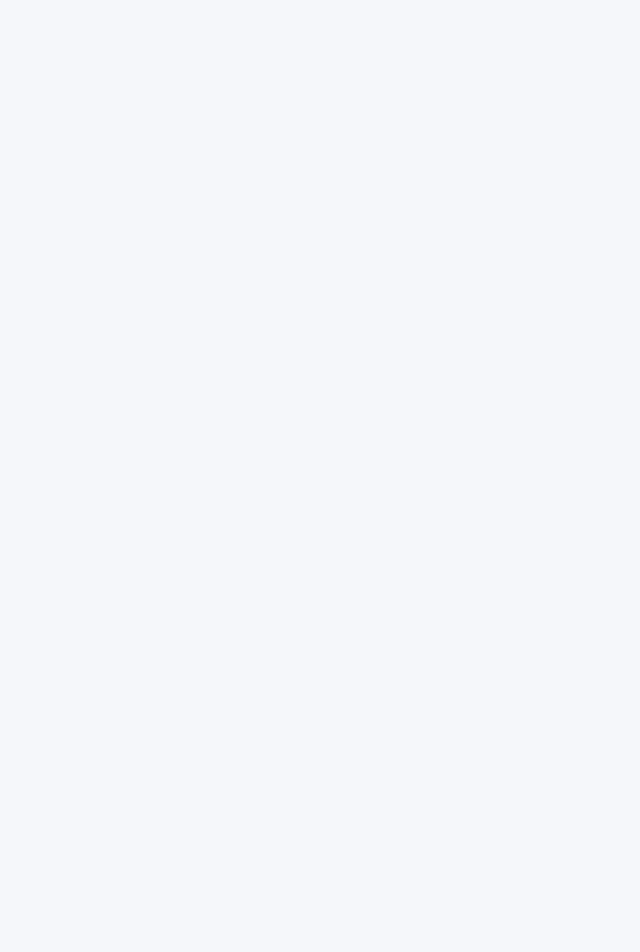
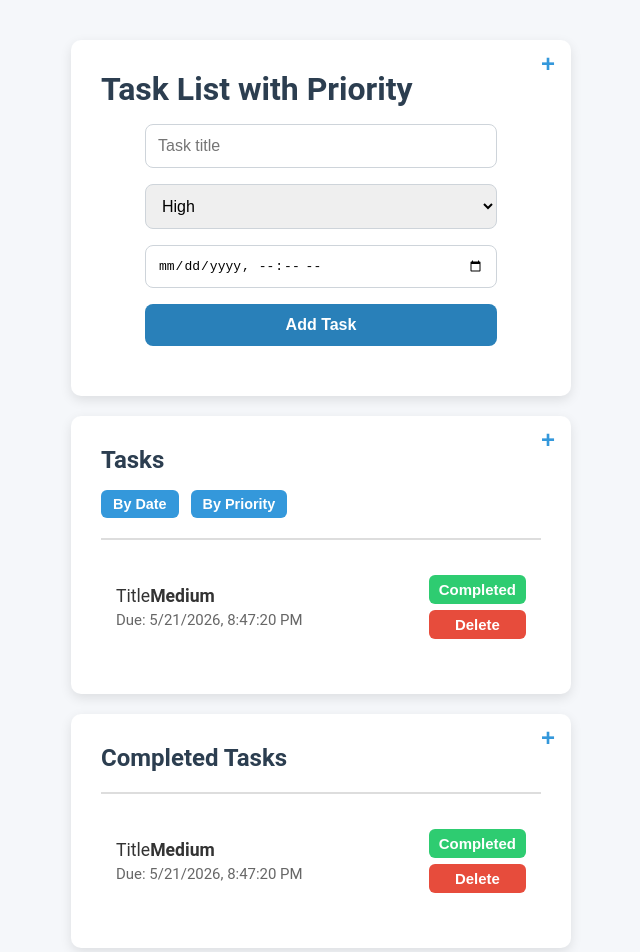
Before and after one commit to Maxdeoro/TaskListReact, a React app: page / in a window 1280 px wide. Shown: the top 952 px of the page, without its empty margins (319-959 px from the left). Before the commit the page ends 800 px from the top, so only its background shows below. Built offline with nearby package versions, Linux system fonts and the light colour scheme; the HTML template or start-up script is replaced by a standard one.

Commit message:
create static HTML

```diff
--- a/src/App.jsx
+++ b/src/App.jsx
@@ -1,5 +1,32 @@
+import { CompletedTaskList } from './completedTaskList/CompletedTaskList';
+import { Footer } from './footer/Footer';
+import './index.css';
+import { TaskForm } from './taskForm/TaskForm';
+import { TaskList } from './taskList/TaskList';
+
 function App() {
-  return <div></div>;
+  return <div className="app">
+    <div className="task-container">
+      <h1>Task List with Priority</h1>
+      <button className="close-button">+</button>
+      <TaskForm />
+    </div>
+    <div className="task-container">
+      <h2>Tasks</h2>
+      <button className="close-button">+</button>
+      <div className='sort-controls'>
+        <button className='sort-button'>By Date</button>
+        <button className='sort-button'>By Priority</button>
+      </div>
+      <TaskList />
+    </div>
+    <div className="completed-task-container">
+      <h2>Completed Tasks</h2>
+      <button className="close-button">+</button>
+      <CompletedTaskList />
+    </div>
+    <Footer />
+  </div>;
 }
 
 export default App;
--- /dev/null
+++ b/src/completedTaskItem/CompletedTaskItem.jsx
@@ -0,0 +1,13 @@
+import '../index.css';
+
+export function CompletedTaskItem() {
+    return <li className='task-item completed'>
+        <div className='task-info'>
+            <div>#4 Task <strong>Low</strong></div>
+            <div className='task-deadline'>Due: {new Date().toLocaleString()}</div>
+        </div>
+        <div className='task-buttons'>
+            <button className='delete-button'>Delete</button>
+        </div>
+    </li>
+};
--- /dev/null
+++ b/src/completedTaskList/CompletedTaskList.jsx
@@ -0,0 +1,10 @@
+import { CompletedTaskItem } from '../completedTaskItem/CompletedTaskItem';
+import '../index.css';
+import { TaskItem } from '../taskItem/TaskItem';
+
+export function CompletedTaskList() {
+    return <ul className='completed-task-list'>
+        {/* <CompletedTaskItem /> */}
+        <TaskItem />
+    </ul>
+};
--- /dev/null
+++ b/src/footer/Footer.jsx
@@ -0,0 +1,10 @@
+import '../index.css';
+
+export function Footer() {
+    return <footer className='footer'>
+        <p>Technologies and React concepts used: React, JSX, props, useState,
+            component composition, conditional rendering, array methods(map, filter),
+            events handling.
+        </p>
+    </footer>
+};
--- /dev/null
+++ b/src/taskForm/TaskForm.jsx
@@ -0,0 +1,14 @@
+import '../index.css';
+
+ export function TaskForm() {
+    return <form className='task-form'>
+        <input type='text' value={''} placeholder='Task title' required/>
+        <select value={''} >
+            <option value={'High'}>High</option>
+            <option value={'Medium'}>Medium</option>
+            <option value={'Low'}>Low</option>
+        </select>
+        <input type='datetime-local' required value={''}/>
+        <button type='submit'>Add Task</button>
+    </form>
+};
--- /dev/null
+++ b/src/taskItem/TaskItem.jsx
@@ -0,0 +1,14 @@
+import '../index.css';
+
+export function TaskItem() {
+    return <li className='task-item'>
+        <div className='task-info'>
+            <div>Title<strong>Medium</strong></div>
+            <div className='task-deadline'>Due: {new Date().toLocaleString()}</div>
+        </div>
+        <div className='task-buttons'>
+            <button className='complete-button'>Completed</button>
+            <button className='delete-button'>Delete</button>
+        </div>
+    </li>
+};
--- /dev/null
+++ b/src/taskList/TaskList.jsx
@@ -0,0 +1,8 @@
+import '../index.css';
+import { TaskItem } from '../taskItem/TaskItem';
+
+export function TaskList() {
+    return <ul className='task-list'>
+        <TaskItem />
+    </ul>
+};
```
